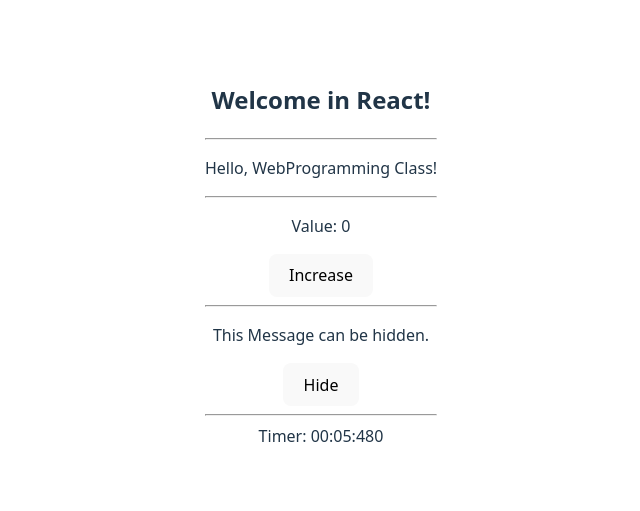
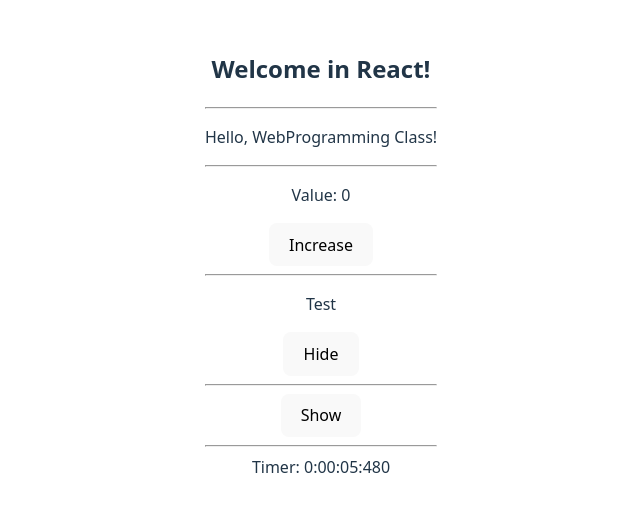
Before and after one commit to RickdoMascoMAT/ProgWebEsercitazione, a React (Vite) app: page / in a window 1280 px wide. Shown: the part 145-656 px from the top of the page, without its empty margins (319-959 px from the left). Built offline with nearby package versions, Linux system fonts and the light colour scheme.

Commit message:
refactor: rename ToggleMessaggio to ToggleMsg and update its functionality; enhance documentation for components

```diff
--- a/src/App.tsx
+++ b/src/App.tsx
@@ -1,14 +1,14 @@
 import {Hello} from "./components/Hello.tsx";
 import {Counter} from "./components/Contatore.tsx";
-import {ToggleMessaggio} from "./components/ToggleMessaggio.tsx";
+import {ToggleMsg} from "./components/ToggleMsg.tsx";
 import {Timer} from "./components/Timer.tsx";
 
-
-function App() {
 
 function Messaggio(){
     return <h2>Welcome in React!</h2>
 }
+
+function App() {
 
   return (
     <>
@@ -19,7 +19,9 @@
           <hr/>
           <Counter/>
           <hr/>
-          <ToggleMessaggio/>
+          <ToggleMsg>Test</ToggleMsg>
+          <hr/>
+          <ToggleMsg/>
           <hr/>
           <Timer/>
       </div>
--- a/src/components/Timer.tsx
+++ b/src/components/Timer.tsx
@@ -1,9 +1,20 @@
 import {useEffect, useState} from "react";
+
+/**
+ * Timer component that counts elapsed time since mount.
+ *
+ * Displays the time in the format: minutes : seconds : milliseconds.
+ * The timer updates approximately every 10 milliseconds.
+ * Note: The timer uses setInterval with 10ms delay, which may cause slight inaccuracies.
+ *
+ * No props are accepted.
+ *
+ * @returns {JSX.Element} Timer display showing elapsed time.
+ */
 
 export function Timer(){
     const [msec, setMSec] = useState(0);
 
-    //Using 10ms timeout since 1ms it's too little to make the time reliable. it's still not reliable
     useEffect(()=>{
         const id = setInterval(()=> {
             setMSec((ms) => ms + 10)
@@ -11,12 +22,13 @@
         return ()=> clearInterval(id);
     }, []);
 
-    //Using Math.floor to calculate
-    const min = Math.floor(msec / 60000);
-    const sec = Math.floor((msec % 60000) / 1000);
-    const millSec = msec % 1000;
+    //Using Math.floor to calculate the sec and min by the msec amount.
+    const hrs = Math.floor(msec / (36*Math.pow(10,5)));
+    const min = Math.floor((msec % (36*Math.pow(10,5))) / (6*Math.pow(10,4)));
+    const sec = Math.floor((msec % (6*Math.pow(10,4))) / Math.pow(10,3));
+    const millSec = msec % (Math.pow(10,3));
 
-    return <div>    Timer: {min.toString().padStart(2, "0")}:
+    return <div>    Timer: {hrs.toString()}:{min.toString().padStart(2, "0")}:
     {sec.toString().padStart(2, "0")}:
     {millSec.toString().padStart(3, "0")}</div>
 }
--- a/src/components/ToggleMessaggio.tsx
+++ /dev/null
@@ -1,14 +0,0 @@
-import {useState} from "react";
-
-export function ToggleMessaggio(){
-    const[visibility,setVisibility] = useState(true);
-
-    return (
-        <div>
-            {visibility && <p>This Message can be hidden.</p>}
-            <button onClick={()=>setVisibility(!visibility)}>
-                {visibility ? "Hide" : "Show"}
-            </button>
-        </div>
-    );
-}
--- /dev/null
+++ b/src/components/ToggleMsg.tsx
@@ -0,0 +1,49 @@
+import {type JSX, useState} from "react";
+
+type Props = {
+    children?: React.ReactNode;
+};
+
+/**
+ * ToggleMsg
+ *
+ * React Component that show or hide the content of passed as a children.
+ *
+ * Use:
+ * <ToggleMsg>Txt to show</ToggleMsg>
+ *
+ * Props:
+ * - children?: React.ReactNode - content to show/hide (string, node JSX, ecc.)
+ *
+ * Behaviour:
+ * - Show the content when the content of `visibility` = true (default).
+ * - Press the button to alternate the visibility (Hide / Show).
+ *
+ * Return:
+ * - ReactElement that contain the conditional paragraph and the toggle button.
+ */
+
+export function ToggleMsg({children}:Props):JSX.Element{
+    const[visibility,setVisibility] = useState(!!children);
+    const WARNING_MSG = 'WARNING: "No String inserted in the input"';
+
+    if(children) {
+        return (
+            <div>
+                {visibility && <p>{children}</p>}
+                <button onClick={() => setVisibility(!visibility)}>
+                    {visibility ? "Hide" : "Show"}
+                </button>
+            </div>
+        );
+    } else {
+        return (
+            <div>
+                {visibility && <p>{WARNING_MSG}</p>}
+                <button onClick={() => setVisibility(!visibility)}>
+                    {visibility ? "Hide" : "Show"}
+                </button>
+            </div>
+        );
+    }
+}
--- a/src/index.css
+++ b/src/index.css
@@ -22,6 +22,7 @@
   color: #535bf2;
 }
 
+/*I aligned the body in the center of the page*/
 body {
   margin: 0;
   display: flex;
```
Also changed, not shown: src/components/Contatore.tsx (+16 -0 lines), src/components/Hello.tsx (+16 -1 lines).
